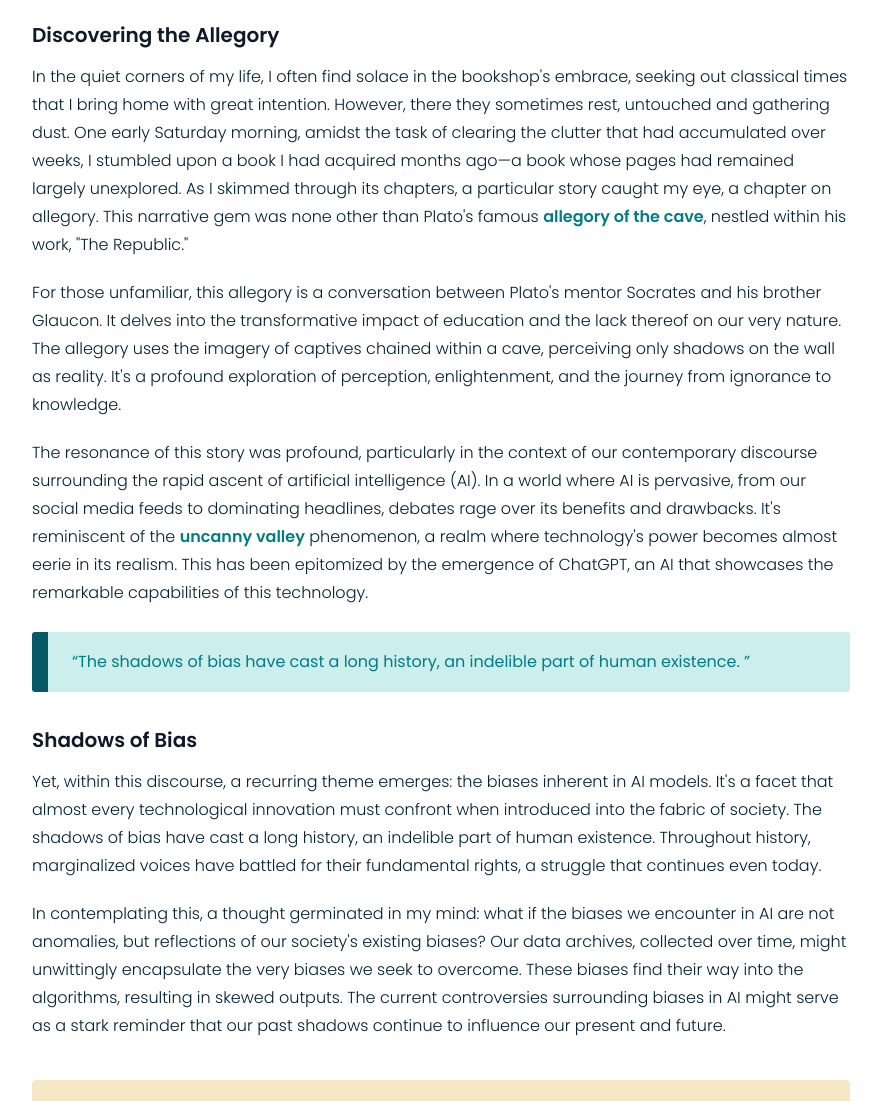
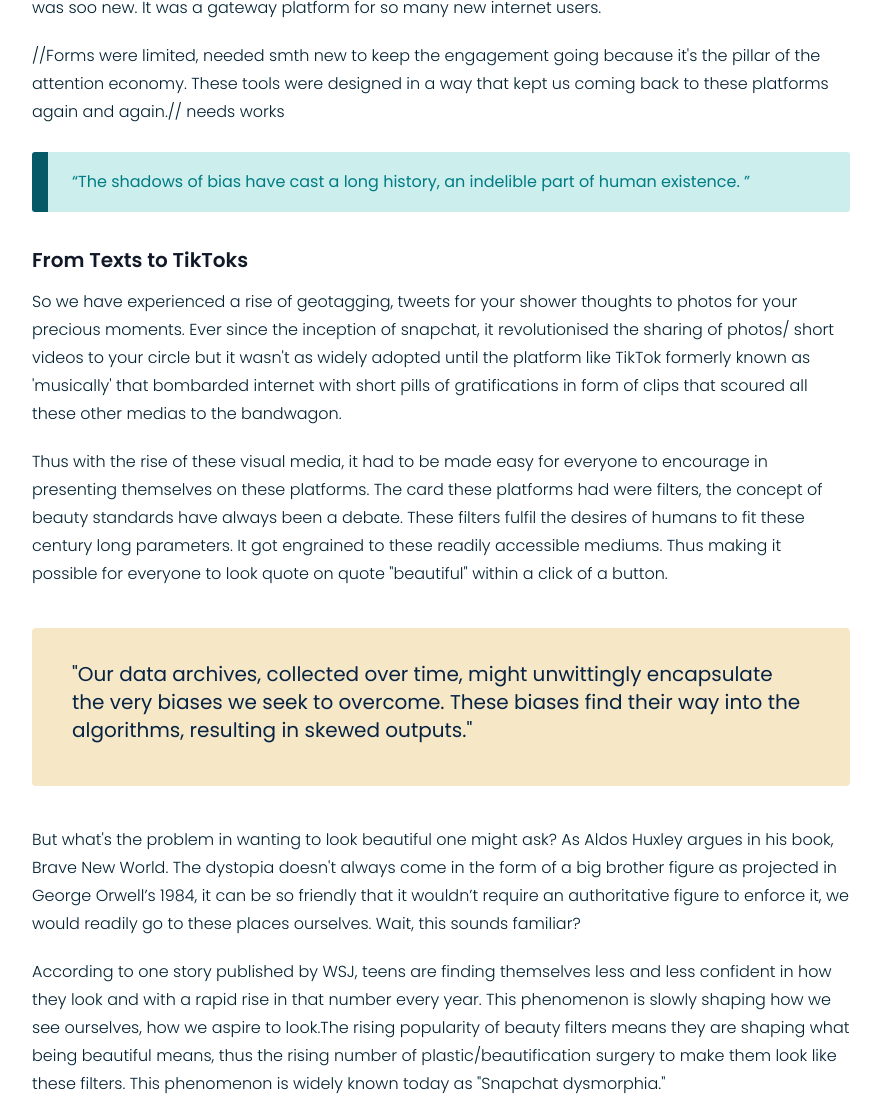
Before and after one commit to hridesh94/Atlas, a plain HTML site: page posts/filters.html in a window 1280 px wide. Shown: the part 949-2050 px from the top of the page, without its empty margins (199-1080 px from the left). Drawn offline with nearby package versions, Linux system fonts and the light colour scheme.

Commit message:
filters-img

```diff
--- a/posts/filters.html
+++ b/posts/filters.html
@@ -8,9 +8,10 @@
 
     <meta content="width=device-width, initial-scale=1, shrink-to-fit=no" name="viewport" />
 
-    <title>The Impact of Social Media on Self-Perception: From Filters to 'Snapchat Dysmorphia'</title>
+    <title>Social Media on Self-Perception: From Filters to 'Snapchat Dysmorphia'</title>
 
-    <meta property="og:title" content="The Impact of Social Media on Self-Perception: From Filters to 'Snapchat Dysmorphia" />
+    <meta property="og:title"
+        content="The Impact of Social Media on Self-Perception: From Filters to 'Snapchat Dysmorphia" />
 
     <meta property="og:locale" content="en_US" />
 
@@ -23,7 +24,8 @@
     <link rel="icon" type="image/png" href="/assets/img/favicon.png" />
 
     <meta property="og:site_name" content="Hridesh Sapkota" />
-    <meta name="keywords" content="Social Media, Self-Perception, Filters, Snapchat Dysmorphia, Beauty Standards, TikTok, Facebook, Technology, Privacy">
+    <meta name="keywords"
+        content="Social Media, Self-Perception, Filters, Snapchat Dysmorphia, Beauty Standards, TikTok, Facebook, Technology, Privacy">
 
     <meta property="og:image"
         content="https://github.com/hridesh94/Atlas/blob/main/assets/img/allegory/robot%20and%20human.png" />
@@ -168,11 +170,11 @@
 
                         <h2
                             class="block font-body text-3xl font-semibold leading-tight text-primary dark:text-white sm:text-4xl md:text-5xl">
-                            From Shadows to Light: AI Biases and Societal Reflections
+                            Social Media on Self-Perception: From Filters to 'Snapchat Dysmorphia'
                         </h2>
                         <div class="flex items-center pt-5 sm:pt-8">
                             <p class="pr-2 font-body font-light text-primary dark:text-white">
-                                August 31, 2023
+                                September 14, 2023
                             </p>
                             <span class="vdark:text-white font-body text-grey">//</span>
                             <p class="pl-2 font-body font-light text-primary dark:text-white">
@@ -181,33 +183,29 @@
                         </div>
                     </div>
                     <div class="prose prose max-w-none border-b border-grey-lighter py-8 dark:prose-dark sm:py-12">
-                        <img src="/assets/img/allegory/caveww.webp" alt="Allegory of the cave" />
-                        <h3 id="lorem-ipsum-dolor-sit-amet">Discovering the Allegory</h3>
-                        <p>In the quiet corners of my life, I often find solace in the bookshop's embrace, seeking out
-                            classical times that I bring home with great intention. However, there they sometimes rest,
-                            untouched and gathering dust. One early Saturday morning, amidst the task of clearing the
-                            clutter that had accumulated over weeks, I stumbled upon a book I had acquired months ago—a
-                            book whose pages had remained largely unexplored. As I skimmed through its chapters, a
-                            particular story caught my eye, a chapter on allegory. This narrative gem was none other
-                            than Plato's famous <a href="https://www.youtube.com/watch?v=1RWOpQXTltA"
-                                style="text-decoration:none">allegory of the cave</a>, nestled within his work, "The
-                            Republic." </p>
+                        <img src="/assets/" alt="Allegory of the cave" />
+                        <h3 id="lorem-ipsum-dolor-sit-amet">Background</h3>
+                        <p>
+                            So recently scrolling through TikTok, I came across this video from an account: inka.innka
+                            Showing how TikTok shows different variants of your face based on your current geolocation
+                            to cater to that specific reason. This was sort of this eye opening moment for me, leading
+                            up to this rabbit hole. Here are my thoughts.
+                        </p>
 
-                        <p>For those unfamiliar, this allegory is a conversation between Plato's mentor Socrates and his
-                            brother Glaucon. It delves into the transformative impact of education and the lack thereof
-                            on our very nature. The allegory uses the imagery of captives chained within a cave,
-                            perceiving only shadows on the wall as reality. It's a profound exploration of perception,
-                            enlightenment, and the journey from ignorance to knowledge.</p>
+                        <p>Ever since the launch of social media platforms, there have been evolutions of content that
+                            dominate these platforms. In the Early days of Facebook, we all remember everyone sharing
+                            their everyday lives with how they feel on their digital walls. And rightfully, it was
+                            something new for us all. I remember the days when merely being able to create a fb account
+                            was a great achievement because the concept was soo new. It was a gateway platform for so
+                            many new internet users.
+                        </p>
 
 
-                        <p>The resonance of this story was profound, particularly in the context of our contemporary
-                            discourse surrounding the rapid ascent of artificial intelligence (AI). In a world where AI
-                            is pervasive, from our social media feeds to dominating headlines, debates rage over its
-                            benefits and drawbacks. It's reminiscent of the <a
-                                href="https://spectrum.ieee.org/the-uncanny-valley" style="text-decoration:none">uncanny
-                                valley</a> phenomenon, a realm where
-                            technology's power becomes almost eerie in its realism. This has been epitomized by the
-                            emergence of ChatGPT, an AI that showcases the remarkable capabilities of this technology.
+                        <p>//Forms were limited, needed smth new to keep the engagement going because it's the pillar of
+                            the attention economy.
+                            These tools were designed in a way that kept us coming back to these platforms again and
+                            again.// needs works
+
                         </p>
 
                         <blockquote>
@@ -215,22 +213,24 @@
                             </p>
                         </blockquote>
 
-                        <h3 id="lorem-ipsum-dolor-sit-amet">Shadows of Bias</h3>
+                        <h3 id="lorem-ipsum-dolor-sit-amet">From Texts to TikToks</h3>
 
-                        <p>Yet, within this discourse, a recurring theme emerges: the biases inherent in AI models. It's
-                            a facet that almost every technological innovation must confront when introduced into the
-                            fabric of society. The shadows of bias have cast a long history, an indelible part of human
-                            existence. Throughout history, marginalized voices have battled for their fundamental
-                            rights, a struggle that continues even today.</p>
+                        <p>So we have experienced a rise of geotagging, tweets for your shower thoughts to photos for
+                            your precious moments. Ever since the inception of snapchat, it revolutionised the sharing
+                            of photos/ short videos to your circle but it wasn't as widely adopted until the platform
+                            like TikTok formerly known as 'musically' that bombarded internet with short pills of
+                            gratifications in form of clips that scoured all these other medias to the bandwagon.
+                        </p>
 
 
 
-                        <p>In contemplating this, a thought germinated in my mind: what if the biases we encounter in AI
-                            are not anomalies, but reflections of our society's existing biases? Our data archives,
-                            collected over time, might unwittingly encapsulate the very biases we seek to overcome.
-                            These biases find their way into the algorithms, resulting in skewed outputs. The current
-                            controversies surrounding biases in AI might serve as a stark reminder that our past shadows
-                            continue to influence our present and future.
+                        <p>Thus with the rise of these visual media, it had to be made easy for everyone to encourage in
+                            presenting themselves on these platforms. The card these platforms had were filters, the
+                            concept of beauty standards have always been a debate. These filters fulfil the desires of
+                            humans to fit these century long parameters. It got engrained to these readily accessible
+                            mediums. Thus making it possible for everyone to look quote on quote "beautiful" within a
+                            click of a button.
+
                         </p>
 
                         <div class="twitter-card">
@@ -241,30 +241,45 @@
 
                         </div>
 
-                        <p>Yet, in the midst of this reflection, a counterargument emerges. Could these technologies,
-                            infused with our societal shadows, act as mirrors that force us to confront our prejudices?
-                            It's an intriguing perspective—the data-driven projections could be both a challenge and an
-                            opportunity. Instead of merely pointing fingers at technology, we could channel our focus
-                            towards ourselves and our societies. In essence, the biases within AI might be unsettling
-                            echoes of our deeply ingrained societal unfairness.
+                        <p>But what's the problem in wanting to look beautiful one might ask? As Aldos Huxley argues in
+                            his book, Brave New World. The dystopia doesn't always come in the form of a big brother
+                            figure as projected in George Orwell’s 1984, it can be so friendly that it wouldn’t require
+                            an authoritative figure to enforce it, we would readily go to these places ourselves. Wait,
+                            this sounds familiar?
+
                         </p>
 
-                        <h3 id="sed-do-eiusmod-tempor-incididunt">Embracing Responsibility</h3>
 
-                        <p>Ultimately, whether AI or social media algorithms, they remain creations of human ingenuity.
-                            The responsibility lies not solely in blaming these technologies, but in using their
-                            existence as a catalyst for introspection and transformation. If our innovations are mirrors
-                            reflecting our society, then it's upon us to reshape that society, to erase the biases that
-                            have been insidiously woven into its fabric.
+
+                        <p>According to one story published by WSJ, teens are finding themselves less and less confident
+                            in how they look and with a rapid rise in that number every year. This phenomenon is slowly
+                            shaping how we see ourselves, how we aspire to look.The rising popularity of beauty filters
+                            means they are shaping what being beautiful means, thus the rising number of
+                            plastic/beautification surgery to make them look like these filters. This phenomenon is
+                            widely known today as "Snapchat dysmorphia."
+
                         </p>
 
                         <p><img src="/assets/img/allegory/robot and humanw.webp" alt="Image" /></p>
 
-                        <p>As I closed the book that had ignited this trail of thought, I realized that the shadows in
-                            Plato's cave weren't just an ancient allegory—they were living on in our AI systems,
-                            compelling us to unravel their mystery. The journey from the cave's darkness to the light of
-                            understanding requires not just algorithms, but a concerted effort to restructure our
-                            societies, casting aside the chains of bias and forging a new path forward.
+                        <p>Social media has been shaping our world, whether we see it or not, this probably needs no
+                            explanations. As Tristain Harris argues in one of his famous talks, ever until the rise of
+                            technologies like mass storage and camera systems there needed no laws to govern the concept
+                            of public privacy. As technological innovations are always at the forefront of societal
+                            disruptions, they always have the first mover advantages into these seemingly grey zones of
+                            societal order. This possesses them with not just power to manoeuvre law and order but the
+                            order that is yet to arrive. This is an immense power for anyone , even more so for free
+                            economies as we continue to see value in the amount of growth that we see.
+
+                        </p>
+                        <p>
+                            I realised it's so easy to lose yourself to this complex nexus of morality and
+                            righteousness. These are not the kinds of discoveries that lead to a conclusion nor the
+                            solutions. But remember you have the most valuable treasure that everyone these days is
+                            fighting for, your attention. The attention that is being capitalised, attention that is
+                            hard to come by in a world where you (uncle sam pointer), yes you are the centre of
+                            attention. As we are the products of the attention economy, maybe it's time for us to value
+                            it ourselves and reflect on it?
                         </p>
 
 
```
Also changed, not shown: assets/img/filters/blobs.webp (added), assets/img/filters/icones.webp (added), assets/img/filters/icones1.webp (added).
